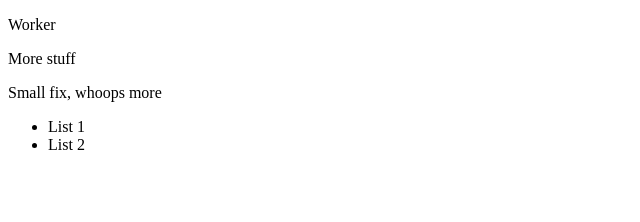
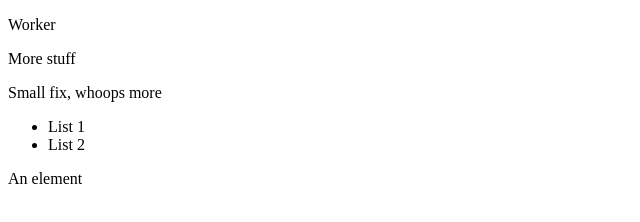
Before and after one commit to xjdesigns/semver_test, a website: page index.html in a window 1280 px wide. Shown: the full height of the page, 0-640 px from the left. Drawn offline with Linux system fonts and the light colour scheme.

Commit message:
fix(element): Added a new element

```diff
--- a/index.html
+++ b/index.html
@@ -21,6 +21,8 @@
 				<li>List 2</li>
 			</ul>
 		</div>
+
+		<div>An element</div>
 	</main>
 </body>
 </html>
```
